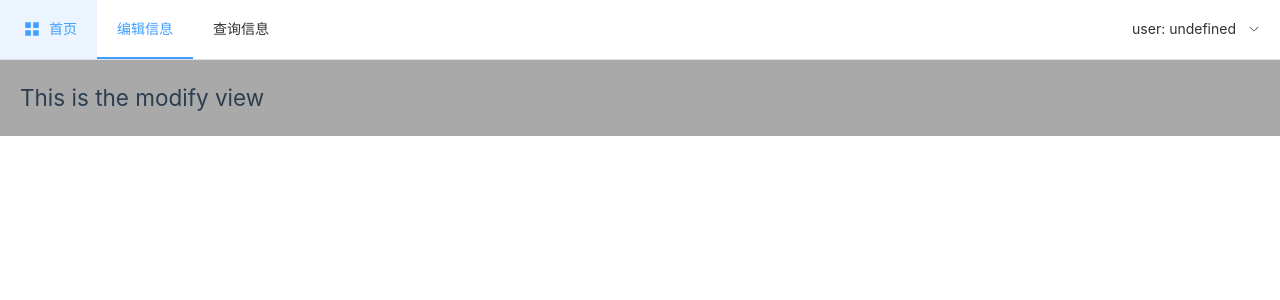
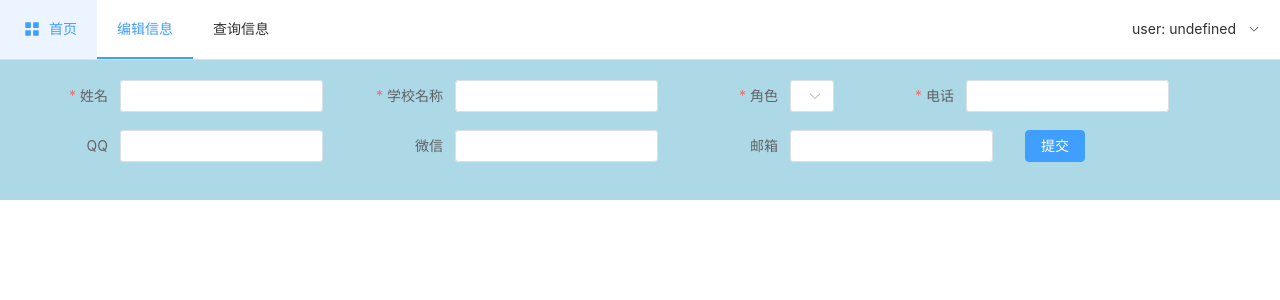
Before and after one commit to xy5a/wtgl-site-vue, a Vue app: page /#/modify in a window 1280 px wide. Shown: the top 300 px of the page. Built offline with nearby package versions, Linux system fonts and the light colour scheme.

Commit message:
制作modify view

```diff
--- a/src/App.vue
+++ b/src/App.vue
@@ -71,7 +71,7 @@ console.log(userName.value)
             </ElSubMenu>
           </ElMenu>
         </ElHeader>
-        <ElMain style="background-color: darkgray">
+        <ElMain style="background-color: lightblue">
           <!--路由的内容-->
           <RouterView></RouterView>
         </ElMain>
--- a/src/views/ModifyView.vue
+++ b/src/views/ModifyView.vue
@@ -1,9 +1,81 @@
 <template>
   <div class="container">
-    <h1>This is the modify view</h1>
+    <ElForm
+      :model="form"
+      ref="formRef"
+      label-width="100px"
+      :inline="true"
+      :label-position="right"
+      :rules="formRule"
+    >
+      <ElFormItem label="姓名" prop="name">
+        <ElInput v-model="form.name" />
+      </ElFormItem>
+      <ElFormItem label="学校名称" prop="collegeName">
+        <ElInput v-model="form.collegeName" />
+      </ElFormItem>
+      <ElFormItem label="角色" prop="identity">
+        <ElSelect v-model="form.identity">
+          <ElOption label="队员" value="partner"> </ElOption>
+          <ElOption label="队长" value="captain"> </ElOption>
+        </ElSelect>
+      </ElFormItem>
+      <ElFormItem label="电话" prop="phone">
+        <ElInput v-model="form.phone" />
+      </ElFormItem>
+      <ElFormItem label="QQ">
+        <ElInput v-model="form.qq" />
+      </ElFormItem>
+      <ElFormItem label="微信">
+        <ElInput v-model="form.wechat" />
+      </ElFormItem>
+      <ElFormItem label="邮箱">
+        <ElInput v-model="form.email" />
+      </ElFormItem>
+
+      <ElFormItem>
+        <ElButton type="primary" @click="onSubmit(formRef)">提交</ElButton>
+      </ElFormItem>
+    </ElForm>
   </div>
 </template>
 
 <script setup>
+import { ElForm, ElFormItem, ElInput, ElOption, ElSelect } from 'element-plus'
+import { reactive, ref } from 'vue'
 
+let form = reactive({
+  name: '',
+  identity: '',
+  collegeName: '',
+  email: '',
+  phone: '',
+  qq: '',
+  wechat: ''
+})
+let formRef = ref()
+
+const formRule = reactive({
+  name: [
+    { required: true, message: '请输入姓名', trigger: 'blur' },
+    { min: 2, max: 6, message: '长度在 2 到 6 个字符', trigger: 'blur' }
+  ],
+  identity: [{ required: true, message: '请选择角色', trigger: 'change' }],
+  collegeName: [{ required: true, message: '请输入学校名称', trigger: 'blur' }],
+  phone: [{ required: true, message: '请输入手机号', trigger: 'blur' }]
+})
+
+const onSubmit = async (formRef) => {
+  console.log(formRef)
+  if (!formRef) return
+  await formRef.validate((valid, fields) => {
+    console.log(valid)
+    if (valid) {
+      console.log('submit!')
+      console.log(form)
+    } else {
+      console.log('error submit!!', fields)
+    }
+  })
+}
 </script>
```
